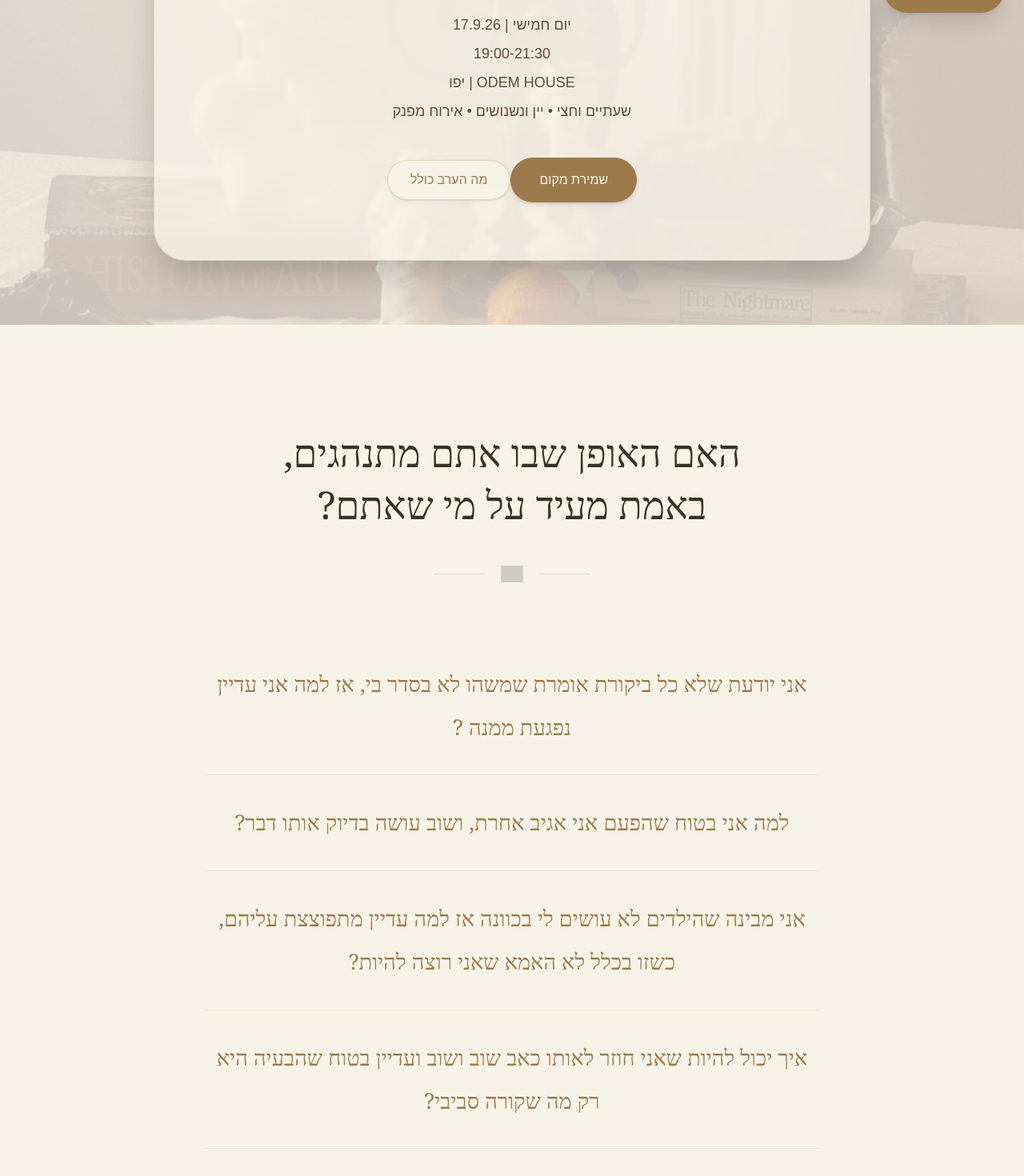
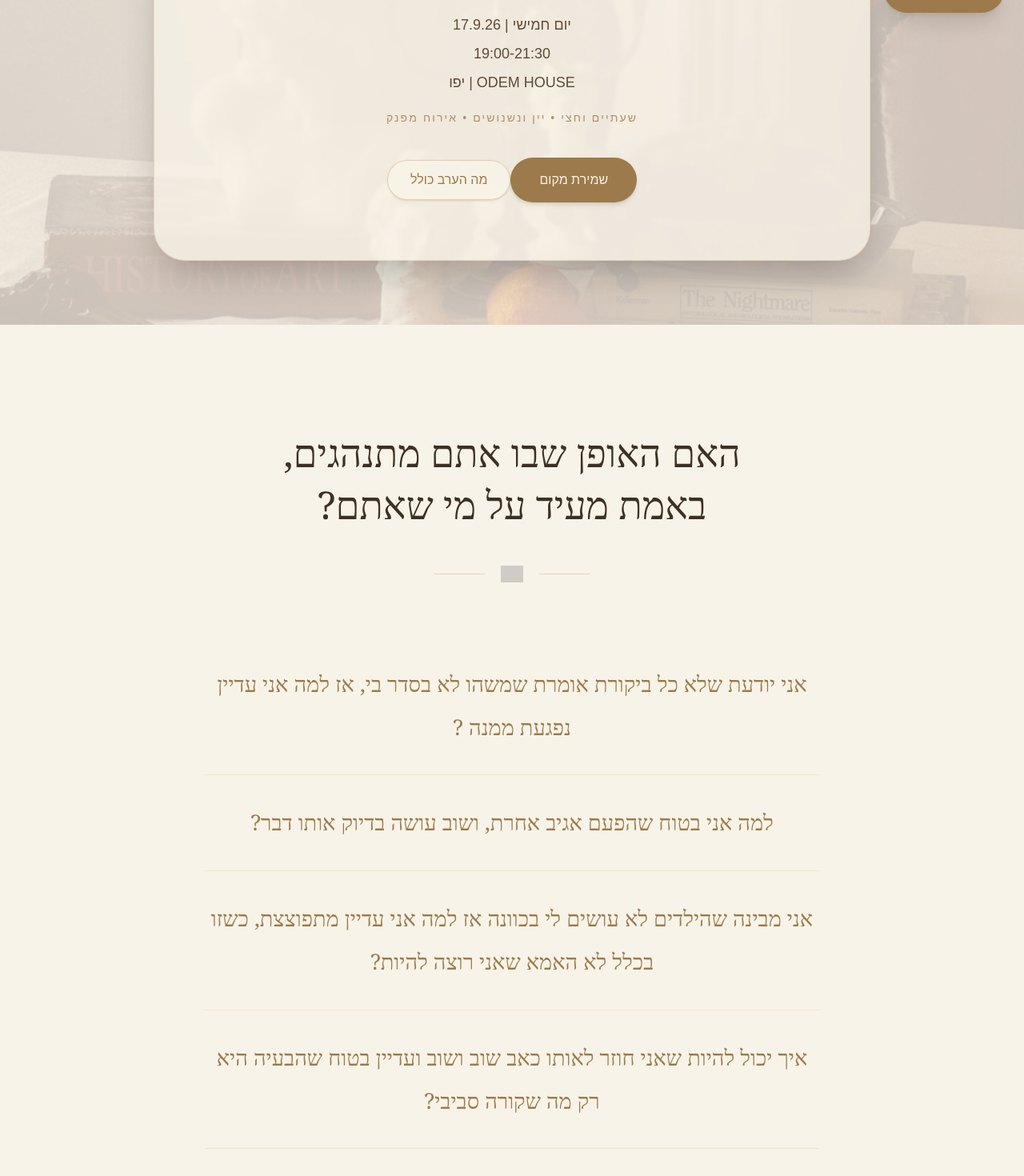
Before and after one commit to shahar27/shahar-landing, a Next.js app: page /defense-patterns-evening in a window 1280 px wide. Shown: the part 760-2230 px from the top of the page at 80% size. Built offline with nearby package versions, Linux system fonts and the light colour scheme; grey boxes are pictures that could not be loaded.

Commit message:
Update defense patterns evening page copy

```diff
--- a/app/defense-patterns-evening/page.tsx
+++ b/app/defense-patterns-evening/page.tsx
@@ -65,9 +65,11 @@ export default function DefensePatternsEveningPage() {
             {EVENT_TIME}
             <br />
             ODEM HOUSE | יפו
-            <br />
+          </p>
+          <p className="mt-4 text-xs md:text-sm text-[#9C7A4B]/80 tracking-[0.15em] uppercase">
             שעתיים וחצי • יין ונשנושים • אירוח מפנק
           </p>
+
 
           <a href="#register" className="mt-10 inline-flex rounded-full bg-[#9C7A4B] px-9 py-4 text-[#F8F3E8] shadow-md hover:shadow-lg transition">
             שמירת מקום
@@ -94,8 +96,8 @@ export default function DefensePatternsEveningPage() {
           <div className="mt-16 max-w-3xl mx-auto">
             {[
               "אני יודעת שלא כל ביקורת אומרת שמשהו לא בסדר בי, אז למה אני עדיין נפגעת ממנה ?",
-              "למה אני בטוח שהפעם אני אגיב אחרת, ושוב עושה בדיוק אותו דבר?",
-              "אני מבינה שהילדים לא עושים לי בכוונה אז למה עדיין מתפוצצת עליהם, כשזו בכלל לא האמא שאני רוצה להיות?",
+              "למה אני בטוח שהפעם אגיב אחרת, ושוב עושה בדיוק אותו דבר?",
+              "אני מבינה שהילדים לא עושים לי בכוונה אז למה אני עדיין מתפוצצת, כשזו בכלל לא האמא שאני רוצה להיות?",
               "איך יכול להיות שאני חוזר לאותו כאב שוב ושוב ועדיין בטוח שהבעיה היא רק מה שקורה סביבי?",
               "כמה מהמריבות שלנו הן בכלל לא על מה שקרה אלא על מה שאנחנו בטוחים שזה אומר?",
             ].map((question) => (
@@ -445,7 +447,7 @@ export default function DefensePatternsEveningPage() {
             {[
               "ערב בוטיק שאורך כשעתיים וחצי",
               "מרחב יפואי ייחודי ואינטימי ב־ODEM HOUSE",
-              "יין וכיבוד מפנק כחלק מהחוויה",
+              "יין ונשנושים מפנקים וטריים כחלק מהחוויה",
               "תרגילי התבוננות ושאלות שימשיכו ללוות אתכם",
               "כלים מעשיים לעבודה עם דפוסים ביומיום",
               "שיח פתוח, סיפורים ותוכן חווייתי",
```
